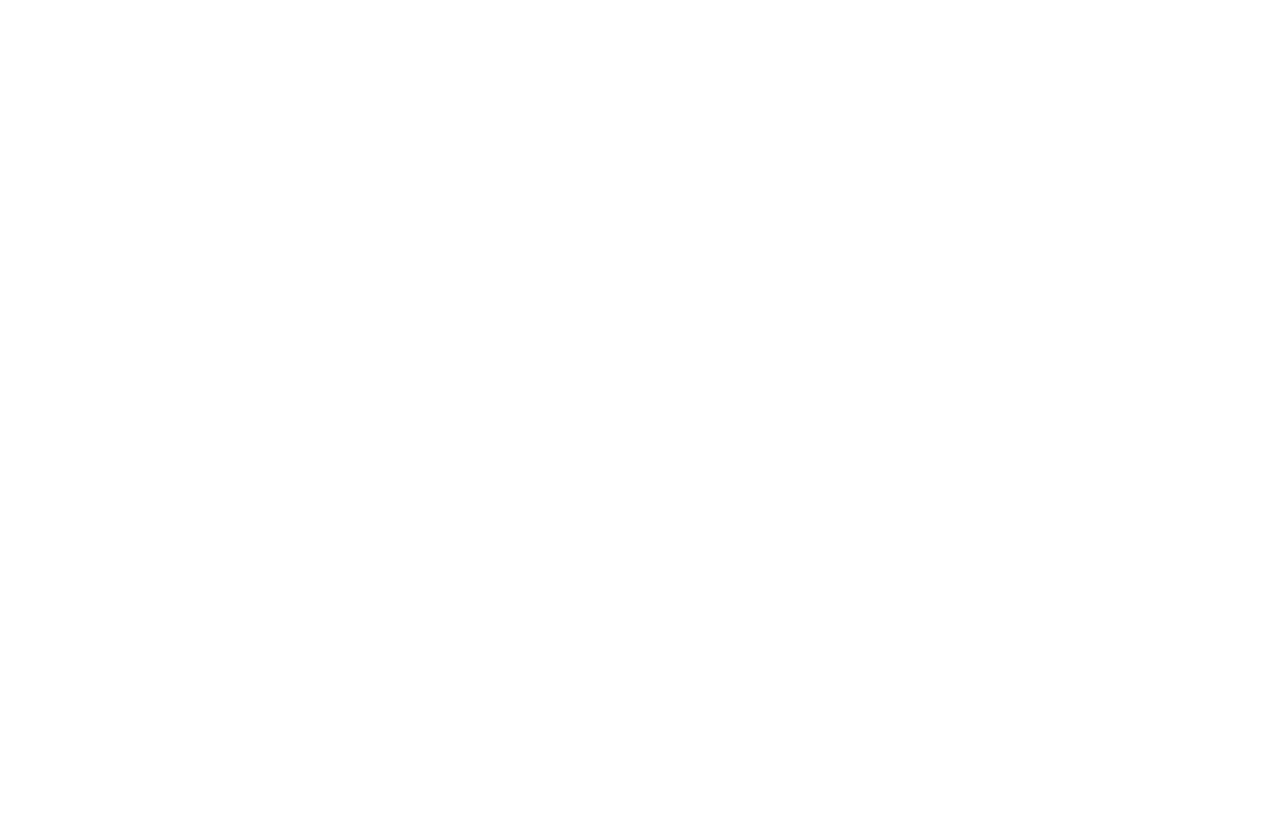
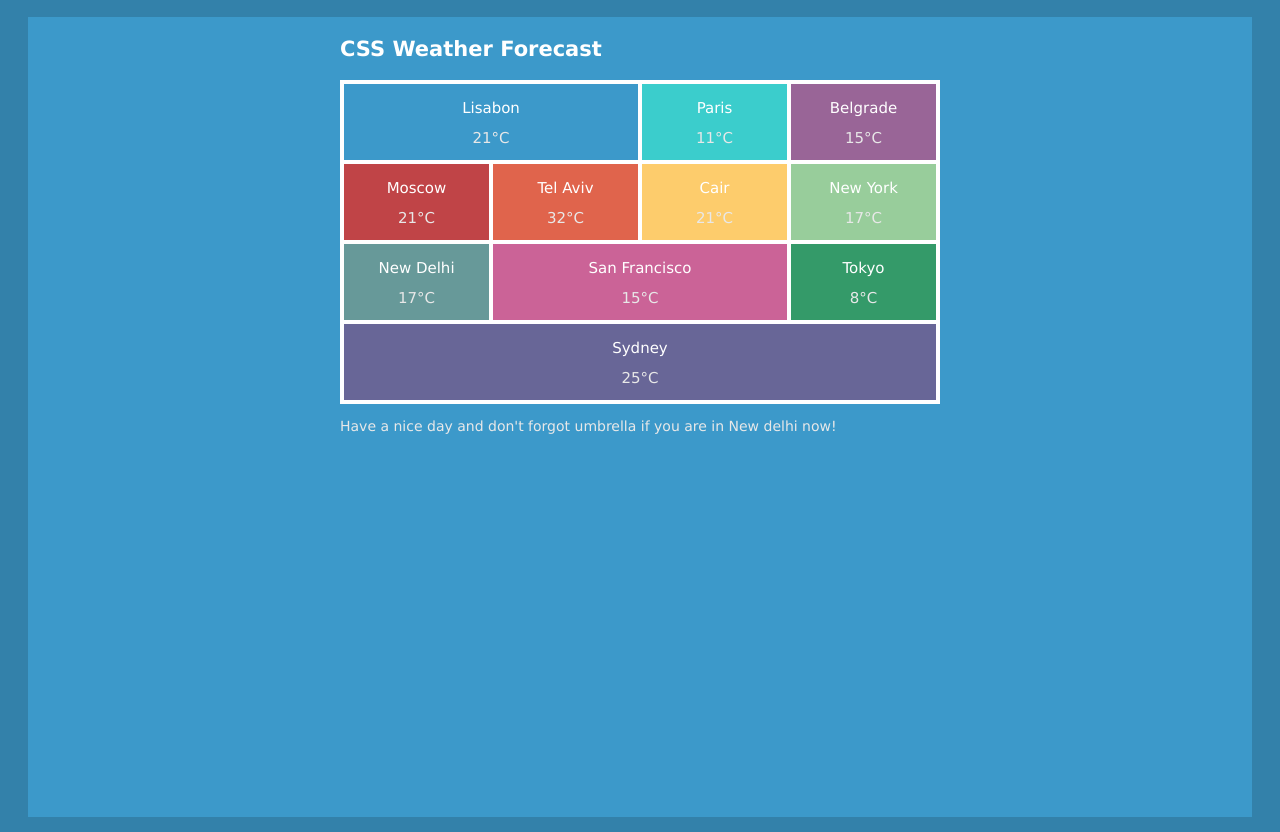
Before and after one commit to Kostyaval/weather-forecast, a plain HTML site: page index.html in a window 1280 px wide. Before the commit the page ends 800 px from the top, so only its background shows below. Drawn offline with Linux system fonts and the light colour scheme; some icons are missing.

Commit message:
last chainge

```diff
--- a/index.html
+++ b/index.html
@@ -4,8 +4,65 @@
      <meta charset="utf-8">
      <title>doc</title>
      <link rel="stylesheet" type="text/css" href="style.css">
+     <link rel="stylesheet" href="https://cdnjs.cloudflare.com/ajax/libs/weather-icons/2.0.5/css/weather-icons.min.css">
+     <link rel="icon" href="http://academy.alexcss.com/wp-content/uploads/2015/09/favicon.png" type="image/x-icon">
 </head>
 <body>
+	<div class="colordiv">
+		<main>
+			<section class="deskpoz">
+				<h1>CSS Weather Forecast <i class="wi wi-sunset"></i></h1>
+				<ul class="desk">
+					<li class="md">
+					<span>Lisabon</span>
+					<span>21&deg;C <i class="wi wi-day-sunny"></i></span>
+					</li>
+					<li class="sm">
+					<span>Paris</span>
+					<span>11&deg;C <i class="wi wi-night-rain-wind"></i></span>
+					</li>
+					<li class="sm">
+					<span>Belgrade</span>
+					<span>15&deg;C <i class="wi wi-day-cloudy"></i></span>
+					</li>
+					<li class="sm">
+					<span>Moscow</span>
+					<span>21&deg;C <i class="wi wi-day-cloudy-high"></i></span>
+					</li>
+					<li class="sm">
+					<span>Tel Aviv</span>
+					<span>32&deg;C <i class="wi wi-hot"></i></span>
+					</li>
+					<li class="sm">
+					<span>Cair</span>
+					<span>21&deg;C <i class="wi wi-day-sunny"></i></span>
+					</li>
+					<li class="sm">
+					<span>New York</span>
+					<span>17&deg;C <i class="wi wi-day-snow-thunderstorm"></i></span>
+					</li>
+					<li class="sm">
+					<span>New Delhi</span>
+					<span>17&deg;C <i class="wi wi-hail"></i></span>
+					</li>
+					<li class="md">
+					<span>San Francisco</span>
+					<span>15&deg;C <i class="wi wi-day-sunny-overcast"></i></span>
+					</li>
+					<li class="sm">
+					<span>Tokyo</span>
+					<span>8&deg;C <i class="wi wi-night-clear"></i></span>
+					</li>
+					<li class="lg">
+					<span>Sydney</span>
+					<span>25&deg;C <i class="wi wi-night-partly-cloudy"></i></span>
+					</li>
+				</ul>
+				<p>Have a nice day and don't forgot umbrella if you are in New delhi now!</p>
+			</section>
+		</main>
+
+	</div>
 
 </body>
 </html>
--- a/style.css
+++ b/style.css
@@ -1,3 +1,4 @@
+
 *,
 *:before,
 *:after {
@@ -5,3 +6,110 @@
      -moz-box-sizing: border-box;
           box-sizing: border-box;
 }
+
+body {
+	background-color: #3381AA;
+	font-family: Lucida Sans Unicode, Lucida Grande, sans-serif;
+	height: 100%;
+}
+main {
+	background-color: #3C99CA;
+	margin: 0px 20px 15px;
+	height:100vh;
+}
+.deskpoz {
+	margin: 0 auto;
+	background-color: #3C99CA;
+	max-width: 600px;
+}
+.deskpoz h1{
+	font-size: 21px;
+	padding-top: 20px;
+	color: #fff;
+}
+.desk{
+	margin: 0;
+	padding: 0;
+	list-style-type: none;
+	font-size: 0px;
+	border: solid #fff 2px;
+}
+.desk li {
+	display: inline-block;
+	border: solid #fff 2px;
+	font-size: 15px;
+	height: 80px;
+}
+.sm{
+	width: 25%;
+}
+.md{
+	width: 50%;
+}
+.lg{
+	width: 100%;
+}
+.desk>li>span:nth-child(1){
+	display: block;
+	margin: 0px;
+	width: 100%;
+	text-align: center;
+	height: 50%;
+	padding-top: 15px;
+	color: #fff;
+}
+.desk>li>span+span {
+	display: block;
+	margin: 0px;
+	width: 100%;
+	text-align: center;
+	height: 50%;
+	padding-top: 5px;
+	color:#e8e8e8;
+}
+li:nth-child(1) {
+	background-color: #3C99CA ;
+}
+li:nth-child(2) {
+	background-color: #3BCDCC;
+}
+li:nth-child(3) {
+	background-color: #996597;
+}
+li:nth-child(4) {
+	background-color: #C04447;
+}
+li:nth-child(5) {
+	background-color: #E0644C;
+}
+li:nth-child(6) {
+	background-color: #FDCC6C;
+}
+li:nth-child(7) {
+	background-color: #98CD9B;
+}
+li:nth-child(8) {
+	background-color: #679999;
+}
+li:nth-child(9) {
+	background-color: #CB6397;
+}
+li:nth-child(10) {
+	background-color: #349A69;
+}
+li:nth-child(11) {
+	background-color: #686697;
+}
+ul:hover:not(border) li:not(:hover) {
+	opacity: 0.5;
+	border: 2px solid transparent;
+	transition: all .3s ease-in;
+}
+.deskpoz p{
+	color: #e8e8e8;
+	font-size: 14px;
+}
+i {
+	font-size: 20px;
+	vertical-align: middle
+}
```
Also changed, not shown: 1 other file.
